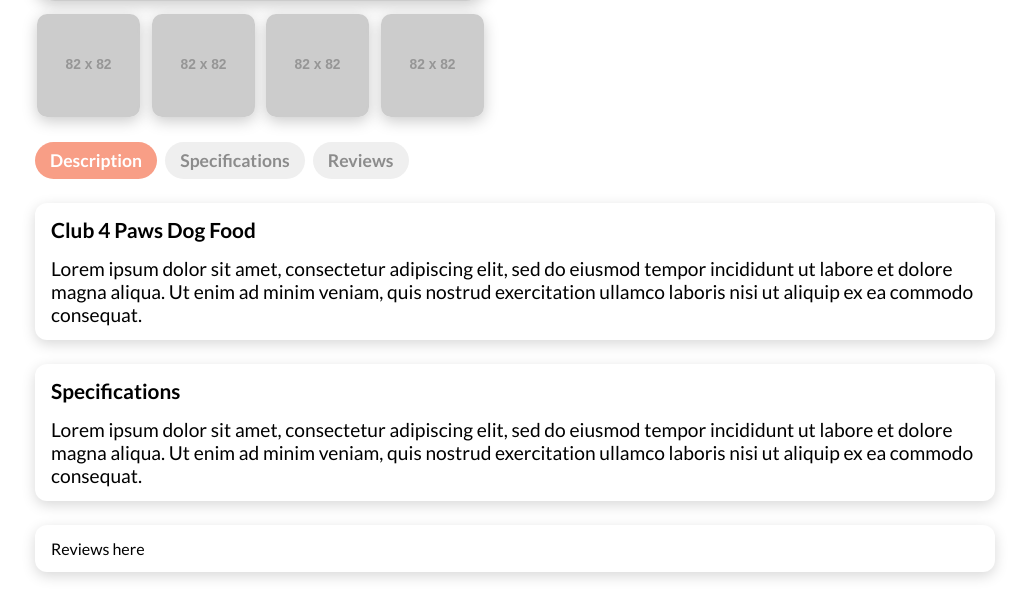
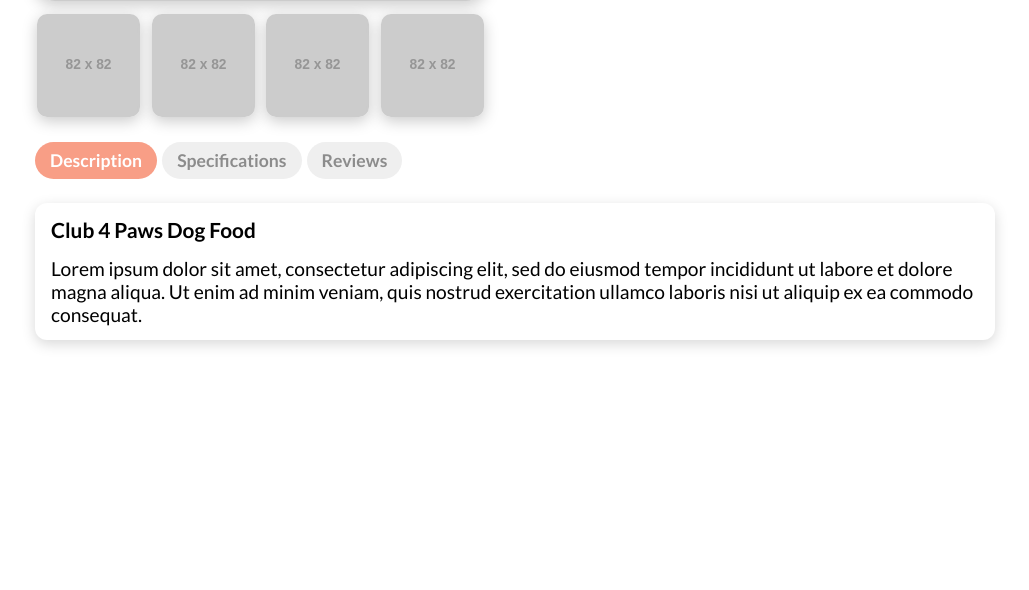
Before and after one commit to pawan-live/pet-care-system-iwt, a PHP site: page /html/item.html in a window 1280 px wide. Shown: the part 669-1259 px from the top of the page, without its empty margins (125-1154 px from the left). After the commit the page ends 1016 px from the top, so only its background shows below. Run offline with PHP 8.4, Linux system fonts and the light colour scheme; grey boxes labelled with a size stand in for pictures from a placeholder-image service; some libraries are stand-ins or nearby versions.

Commit message:
add tabbed view for desc, specs and reviews, added JS too

```diff
--- a/html/item.html
+++ b/html/item.html
@@ -180,22 +180,22 @@
           <div class="tab-bar">
             <button
               id="tab-description"
-              class="tab-btn active-tab"
-              onclick="openTab(event, 'tab-description')"
+              class="tab-btn active"
+              onclick="openTab(event, 'tab-content-desc')"
             >
               Description
             </button>
             <button
               id="tab-specs"
-              class="tab-btn inactive-tab"
-              onclick="openTab(event, 'tab-specs')"
+              class="tab-btn"
+              onclick="openTab(event, 'tab-content-specs')"
             >
               Specifications
             </button>
             <button
               id="tab-reviews"
-              class="tab-btn inactive-tab"
-              onclick="openTab(event, 'tab-reviews')"
+              class="tab-btn"
+              onclick="openTab(event, 'tab-content-reviews')"
             >
               Reviews
             </button>
@@ -203,7 +203,7 @@
           </div>
           <div id="tab-content-desc" class="tab-content">
             <h3 id="item-desc-title">Club 4 Paws Dog Food</h3>
-            <p>
+            <p id="item-desc">
               Lorem ipsum dolor sit amet, consectetur adipiscing elit, sed do
               eiusmod tempor incididunt ut labore et dolore magna aliqua. Ut
               enim ad minim veniam, quis nostrud exercitation ullamco laboris
@@ -212,17 +212,25 @@
           </div>
           <div id="tab-content-specs" class="tab-content">
             <h3>Specifications</h3>
-            <p>
+            <p id="item-specs">
               Lorem ipsum dolor sit amet, consectetur adipiscing elit, sed do
               eiusmod tempor incididunt ut labore et dolore magna aliqua. Ut
               enim ad minim veniam, quis nostrud exercitation ullamco laboris
               nisi ut aliquip ex ea commodo consequat.
             </p>
           </div>
-          <div id="tab-content-reviews" class="tab-content">Reviews here</div>
+          <div id="tab-content-reviews" class="tab-content">
+            <h3>Reviews</h3>
+            <p id="item-reviews">
+              Lorem ipsum dolor sit amet, consectetur adipiscing elit, sed do
+              eiusmod tempor incididunt ut labore et dolore magna aliqua. Ut
+              enim ad minim veniam, quis nostrud exercitation ullamco laboris
+              nisi ut aliquip ex ea commodo consequat.
+            </p>
+          </div>
         </div>
       </div>
     </main>
-    <!-- <script src="../js/item.js"></script> -->
+    <script src="../js/item.js"></script>
   </body>
 </html>
--- a/js/item.js
+++ b/js/item.js
@@ -8,14 +8,11 @@ function openTab(evt, tabName) {
 
   tabButtons = document.getElementsByClassName("tab-btn");
   for (i = 0; i < tabButtons.length; i++) {
-    tabButtons[i].className = tabButtons[i].className.replace(
-      "active-tab",
-      "inactive-tab"
-    );
+    tabButtons[i].className = tabButtons[i].className.replace(" active", "");
   }
 
-  document.getElementById(tabName).style.display = "block";
-  evt.currentTarget.className += "active-btn";
+  document.getElementById(tabName).style.display = "flex";
+  evt.currentTarget.className += " active";
 }
 
 // openTab();
--- a/styles/item.css
+++ b/styles/item.css
@@ -366,6 +366,8 @@ label {
 /* Tab bar */
 .tab-bar {
   margin-top: 25px;
+  display: flex;
+  flex-direction: row;
 }
 
 .tab-bar button {
@@ -373,6 +375,7 @@ label {
 }
 
 .tab-btn {
+  color: #8c8c8c;
   border: none;
   padding: 8px 15px;
   font-size: 1.1em;
@@ -382,17 +385,13 @@ label {
   transition: 0.3s ease-in-out;
 }
 
-.tab-btn.active-tab {
+.tab-btn.active {
   background-color: #f89e86;
   color: white;
   cursor: default;
 }
 
-.tab-btn.inactive-tab {
-  color: #8c8c8c;
-}
-
-.tab-btn.inactive-tab:hover {
+.tab-btn:hover {
   background-color: #f9d1c6;
   color: #eb7f63;
   transition: 0.3s ease-in-out;
@@ -408,7 +407,7 @@ label {
   padding: 14px 16px;
   border-radius: 12px;
   margin-top: 24px;
-  margin-bottom: 18px;
+  margin-bottom: 50px;
   font-size: 1em;
 }
 
@@ -425,9 +424,7 @@ label {
 #tab-content-desc {
   display: flex;
 }
-#tab-content-specs {
-  display: flex;
+#tab-content-specs,
+#tab-content-reviews {
+  display: none;
 }
-#tab-content-reviews {
-  display: flex;
-}
```
